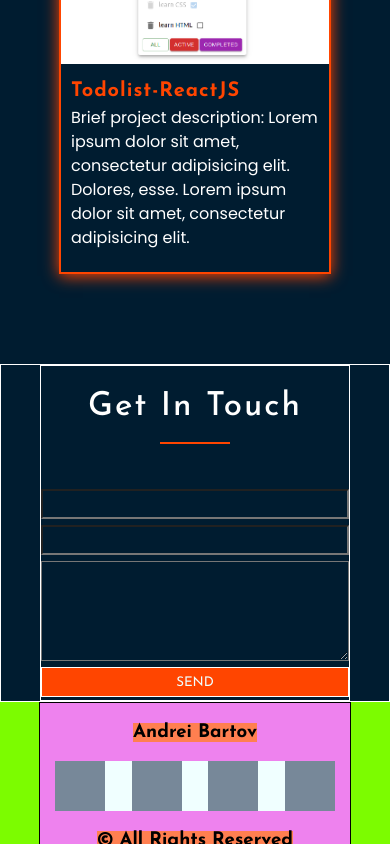
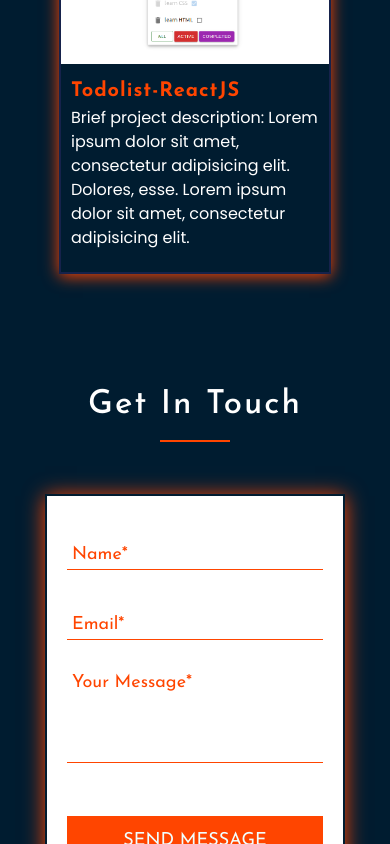
Before and after one commit to andbudha/my_portfolio, a React (Create React App) app: page / in a window 390 px wide. Shown: the part 3880-4724 px from the top of the page. Built offline with nearby package versions, Linux system fonts and the light colour scheme.

Commit message:
Contact component updated/styles added

```diff
--- a/src/contact/Contact.jsx
+++ b/src/contact/Contact.jsx
@@ -4,13 +4,13 @@
 export const Contact = () => {
     return (
         <div className={styles.contact}>
+            <Title title={'Get In Touch'} />
             <div className={styles.contact_container}>
-                <Title title={'Get In Touch'} />
                 <form className={styles.form_container}>
-                    <input className={styles.input_field} type="text" />
-                    <input className={styles.input_field} type="text" />
-                    <textarea className={styles.textarea_field} name="" id="" cols="auto" rows="auto"></textarea>
-                    <input className={styles.submit_btn} type="submit" value={'SEND'} />
+                    <input className={styles.input_field} type="text" required placeholder={'Name*'} />
+                    <input className={styles.input_field} type="text" required placeholder={'Email*'} />
+                    <textarea className={styles.textarea_field} name="" id="" cols="auto" rows="auto" placeholder={'Your Message*'} ></textarea>
+                    <input className={styles.submit_btn} type="submit" value={'SEND MESSAGE'} />
                 </form>
             </div>
         </div>
--- a/src/contact/Contact.module.css
+++ b/src/contact/Contact.module.css
@@ -4,28 +4,24 @@
     box-sizing: border-box;
 }
 
+
 .contact {
+    height: 650px;
     background-color: #001C30;
-    border: 1px solid white;
 }
 
 .contact_container {
-    border: 1px solid white;
-    width: 80%;
-    margin: 0 auto;
+    border: 2px solid #001C30;
+    height: 450px;
+    max-width: 500px;
+    margin: 50px auto;
+    padding: 20px;
     display: flex;
     flex-direction: column;
     justify-content: center;
     align-items: center;
-}
-
-.contact_container h3 {
-    margin: 20px 0;
-    font-family: 'Josefin Sans', sans-serif;
-    color: #ffffff;
-    letter-spacing: 2px;
-    font-size: 25px;
-    position: relative;
+    background: #ffffff;
+    box-shadow: #ff4500 0px 2px 20px;
 }
 
 .form_container {
@@ -35,27 +31,115 @@
     align-items: center;
     max-width: 500px;
     width: 100%;
+    background: #ffffff;
+    margin: 0 15px;
 }
+
 
 .input_field {
     width: 100%;
-    height: 30px;
-    margin: 3px 0;
+    height: 50px;
+    margin: 20px 0;
+    outline: none;
+    background: #ffffff;
+    font-size: 22px;
+    color: #001C30;
+    padding: 10px 10px 10px 5px;
+    border: none;
+    border-bottom: 1px solid #ff4500;
+    position: relative;
+    z-index: 1;
+    border-width: 0 0 1px;
+
+    &:focus {
+        border-bottom: #ff4500 3px solid;
+        box-shadow: none;
+    }
 }
 
 .textarea_field {
     width: 100%;
     height: 100px;
     margin: 3px 0;
+    outline: none;
+    background: #ffffff;
+    font-size: 22px;
+    color: #001C30;
+    padding: 10px 10px 10px 5px;
+    border: none;
+    border-bottom: 1px solid #ff4500;
+    margin-bottom: 50px;
+
+    &:focus {
+        border-bottom: #ff4500 3px solid;
+        box-shadow: none;
+    }
+}
+
+.input_field::placeholder,
+.textarea_field::placeholder {
+    color: #ff4500;
+    font-size: 18px;
+}
+
+.textarea_field {
+    resize: none;
 }
 
 .submit_btn {
     max-width: 100%;
-    border: 1px solid #ffffff;
-    font-family: 'Josefin Sans', sans-serif;
+    font-size: 18px;
+    border: none;
     width: 100%;
-    height: 30px;
+    height: 50px;
     margin: 3px 0;
     background-color: #ff4500;
     color: azure;
 }
+
+.submit_btn:hover {
+    transition: ease-in-out all 0.55s;
+    background-color: #F3AA60;
+    cursor: pointer;
+    color: #001C30;
+    border: #001C30 1px solid;
+}
+
+.submit_btn:not(:hover) {
+    transition: ease-in-out all 0.55s;
+}
+
+@media screen and (max-width: 600px) {
+    .contact_container {
+        max-width: 400px;
+    }
+
+}
+
+@media screen and (max-width: 500px) {
+    .contact_container {
+        max-width: 350px;
+    }
+
+}
+
+@media screen and (max-width: 450px) {
+    .contact_container {
+        height: 400px;
+        margin: 30px auto;
+    }
+
+    .contact_container {
+        max-width: 300px;
+    }
+
+    .input_field {
+        height: 30px;
+        font-size: 20px;
+    }
+
+    .textarea_field {
+        height: 100px;
+        font-size: 20px;
+    }
+}
--- a/src/projects/project/Project.module.css
+++ b/src/projects/project/Project.module.css
@@ -13,7 +13,7 @@
     align-items: center;
     justify-content: space-between;
     margin: 20px;
-    border: #ff4500 2px solid;
+    border: #16224b 2px solid;
     box-shadow: #ff4500 0px 2px 15px;
     position: relative;
 }
@@ -55,10 +55,6 @@
     background-position: center;
     background-repeat: no-repeat;
     position: relative;
-}
-
-.img_container {
-    background-size: 120%;
 }
 
 .project_description_box {
--- a/src/skills/Skills.jsx
+++ b/src/skills/Skills.jsx
@@ -3,8 +3,6 @@
 import { ProgressBar } from '../progressbar/ProgressBar';
 
 export const Skills = () => {
-
-    const description = 'Lorem ipsum dolor sit amet, consectetur adipisicing elit. Dolores, esse. Lorem ipsum dolor sit amet, consectetur adipisicing elit.'
 
     return (
         <div className={styles.skills}>
```
